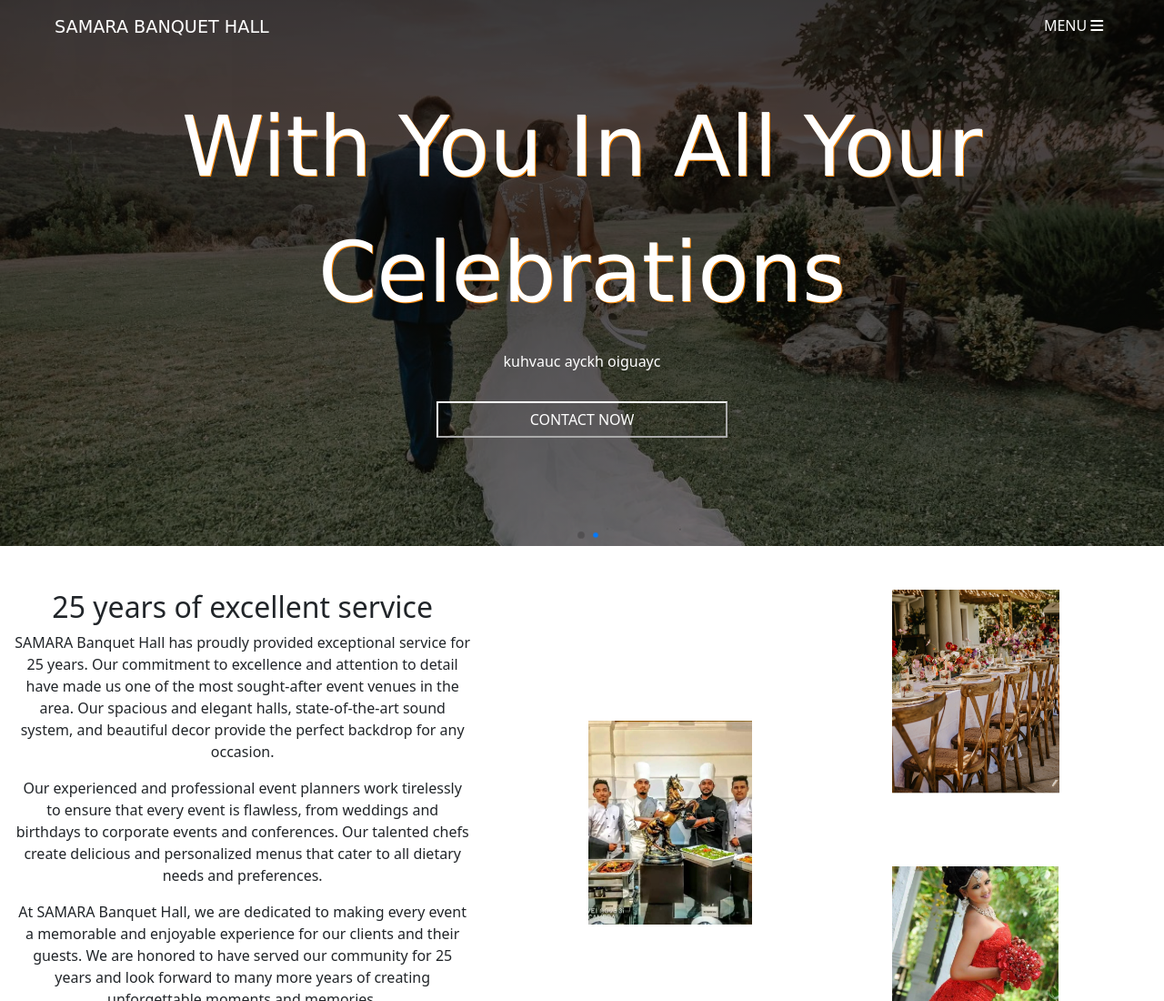
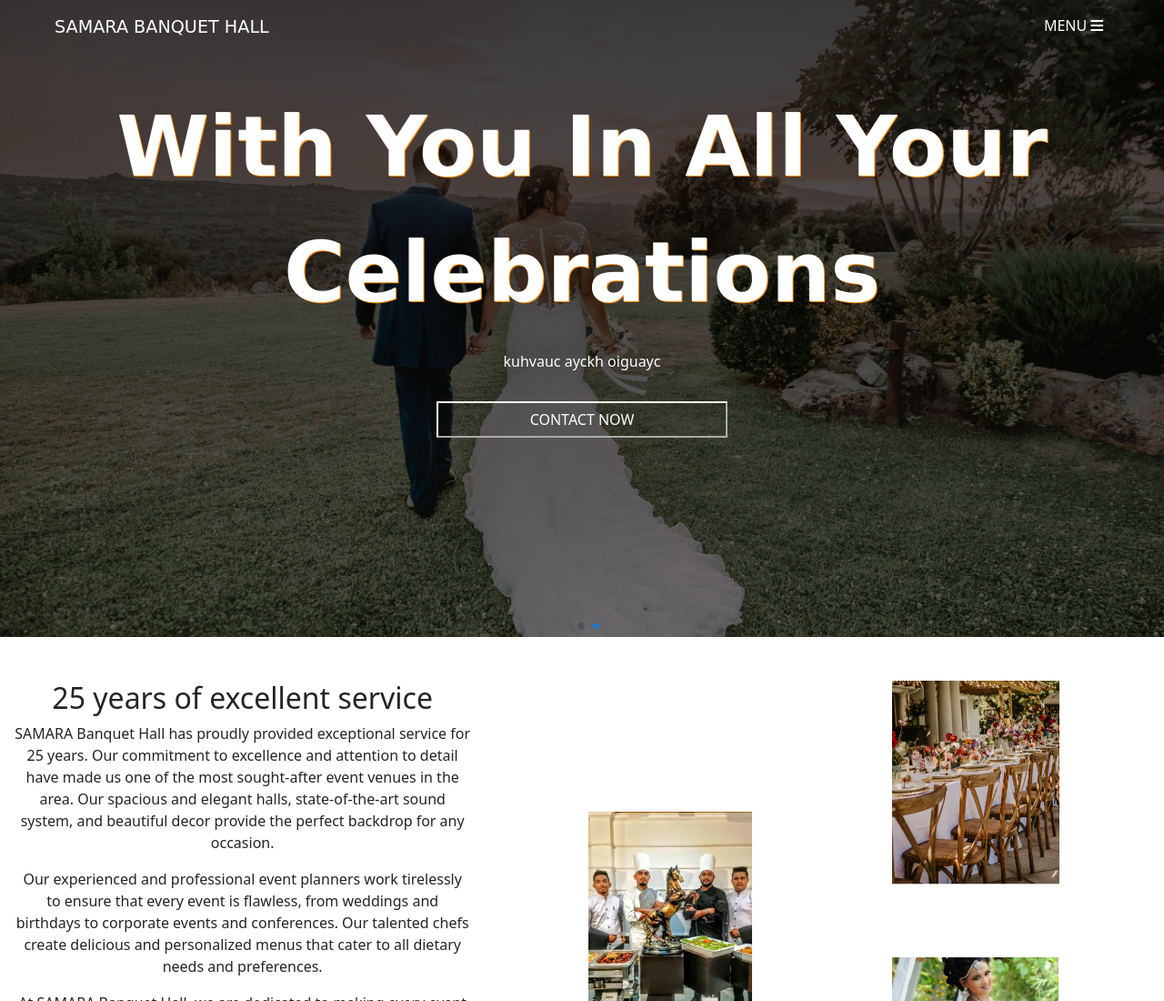
Before and after one commit to S-Nadeesha/samarah2, a plain HTML site: page index.html in a window 1280 px wide. Shown: the top 1100 px of the page at 91% size. Drawn offline with nearby package versions, Linux system fonts and the light colour scheme; a web font is replaced by a local one.

Commit message:
Update style.css

```diff
--- a/style.css
+++ b/style.css
@@ -62,7 +62,7 @@
 }
  .header-title{
     font-family: Verdana, Geneva, Tahoma, sans-serif;
-    font-weight: 500;
+    font-weight: 650;
     text-transform: capitalize;
     font-size: 48px;
     text-align: center;
@@ -75,7 +75,7 @@
         font-size: 64px;
     }
     .header-images{
-        height: 500px;
+        height: 700px;
     }
 }
 @media(min-width:992px){
@@ -83,9 +83,7 @@
         font-size: 92px;
         text-shadow: 1px 1px #ff8800 ;
     }
-    .header-images{
-        height: 600px;
-    }
+
 }
 /* header images  */
 .image1{
```
